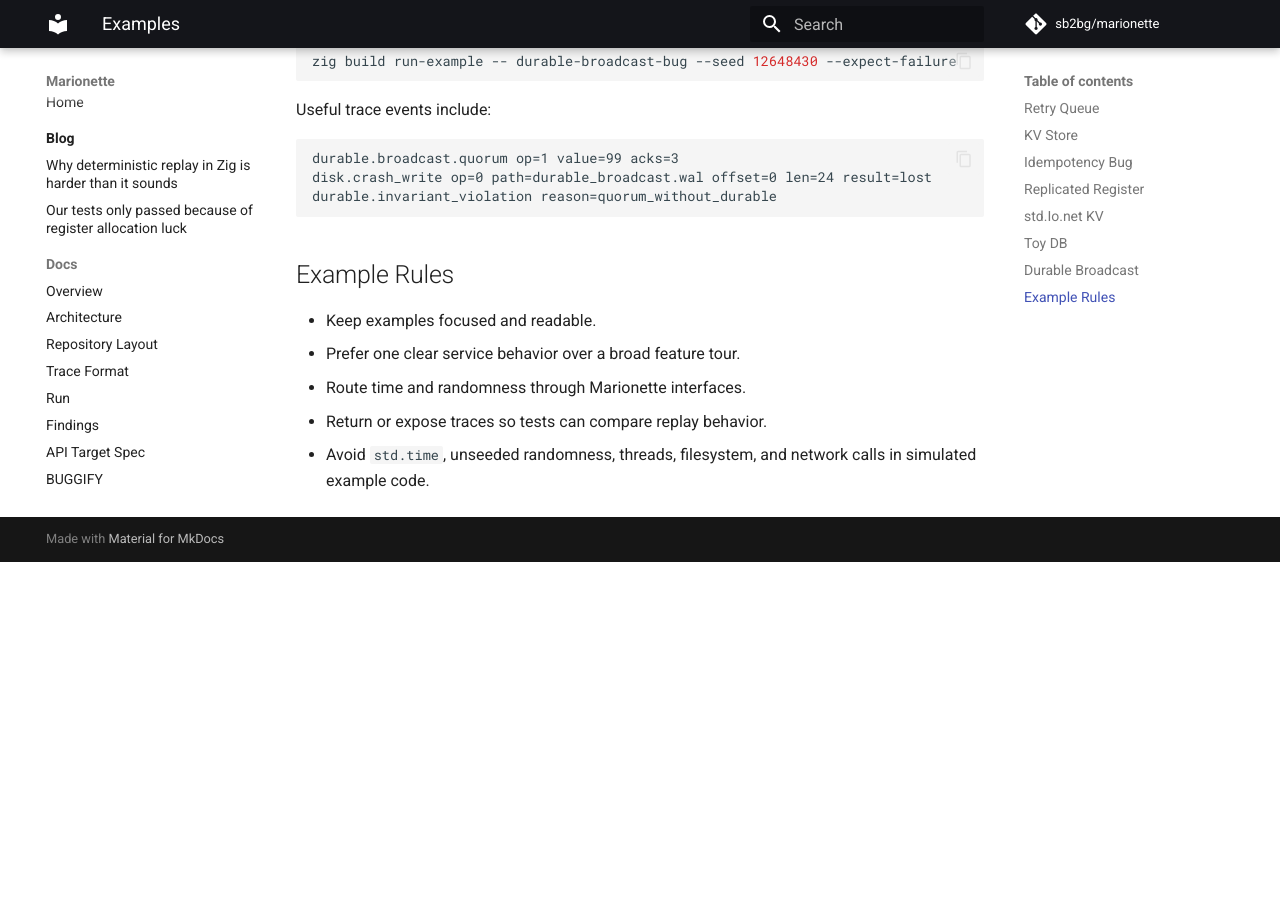
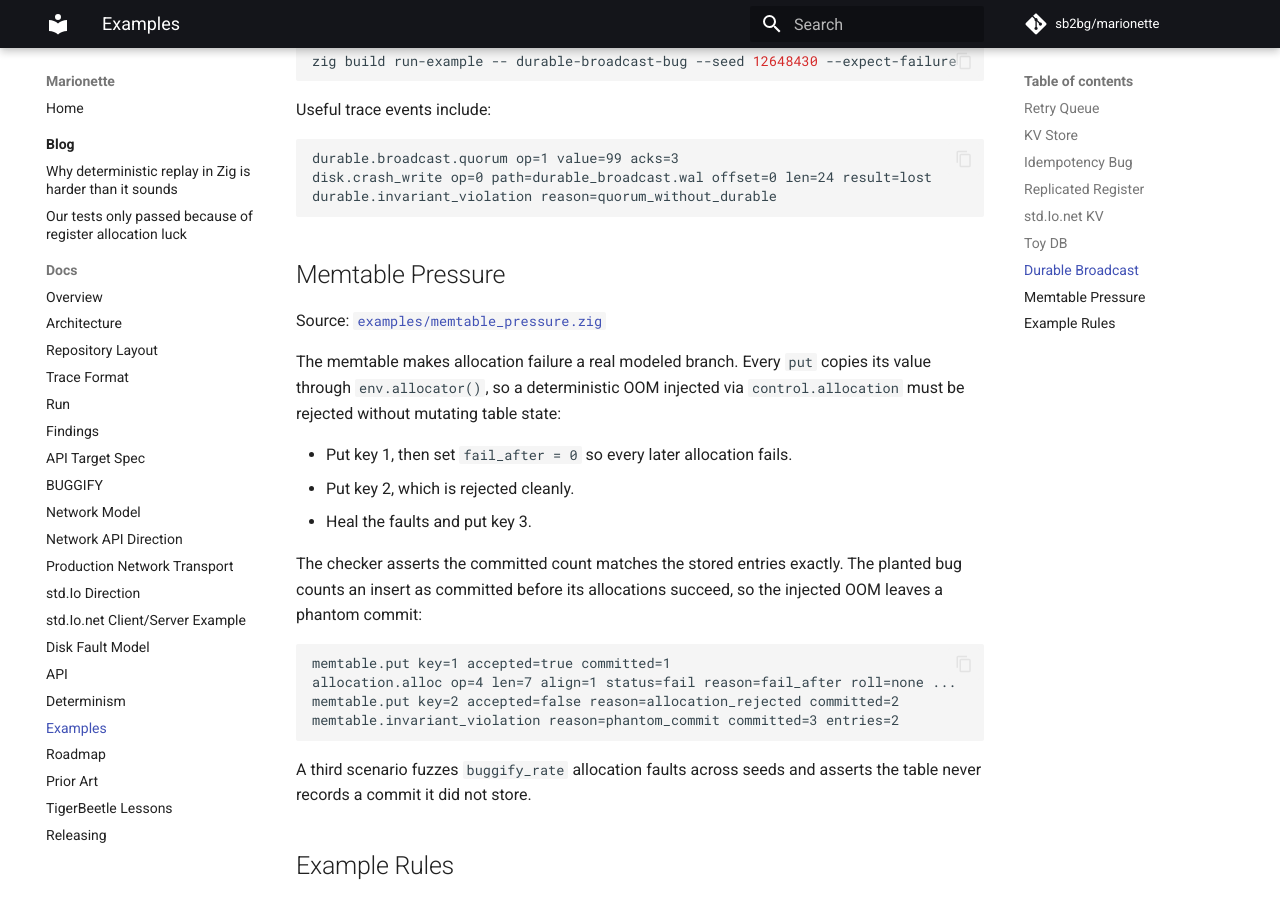
Before and after one commit to sb2bg/marionette, an MkDocs documentation site: the page built from docs/examples.md, in a window 1280 px wide and 900 px high, scrolled down 5486 px. Built offline with MkDocs 1.6.1 and Material for MkDocs 9.7.7, drawn with Linux system fonts in a browser that asks for light colours; comment, search, counter and statistics services are not loaded; before the commit the page ends 6048 px from its top, so only the background shows below that.

Commit message:
Model allocation failure in a memtable example
Every put copies its value through env.allocator(), so injected OOM is a
modeled branch: a rejected put must leave table state untouched. The
planted bug counts a commit before its allocations succeed, and the
checker catches the phantom commit under a deterministic fail_after
fault. A buggify_rate scenario fuzzes probabilistic allocation faults
across seeds.

````diff
--- a/docs/examples.md
+++ b/docs/examples.md
@@ -273,6 +273,32 @@ disk.crash_write op=0 path=durable_broadcast.wal offset=0 len=24 result=lost
 durable.invariant_violation reason=quorum_without_durable
 ```
 
+## Memtable Pressure
+
+Source: [`examples/memtable_pressure.zig`](https://github.com/sb2bg/marionette/blob/main/examples/memtable_pressure.zig)
+
+The memtable makes allocation failure a real modeled branch. Every `put`
+copies its value through `env.allocator()`, so a deterministic OOM injected
+via `control.allocation` must be rejected without mutating table state:
+
+- Put key 1, then set `fail_after = 0` so every later allocation fails.
+- Put key 2, which is rejected cleanly.
+- Heal the faults and put key 3.
+
+The checker asserts the committed count matches the stored entries exactly.
+The planted bug counts an insert as committed before its allocations succeed,
+so the injected OOM leaves a phantom commit:
+
+```text
+memtable.put key=1 accepted=true committed=1
+allocation.alloc op=4 len=7 align=1 status=fail reason=fail_after roll=none ...
+memtable.put key=2 accepted=false reason=allocation_rejected committed=2
+memtable.invariant_violation reason=phantom_commit committed=3 entries=2
+```
+
+A third scenario fuzzes `buggify_rate` allocation faults across seeds and
+asserts the table never records a commit it did not store.
+
 ## Example Rules
 
 - Keep examples focused and readable.
````
Also changed, not shown: CHANGELOG.md (+4 -0 lines), 2 other files.
